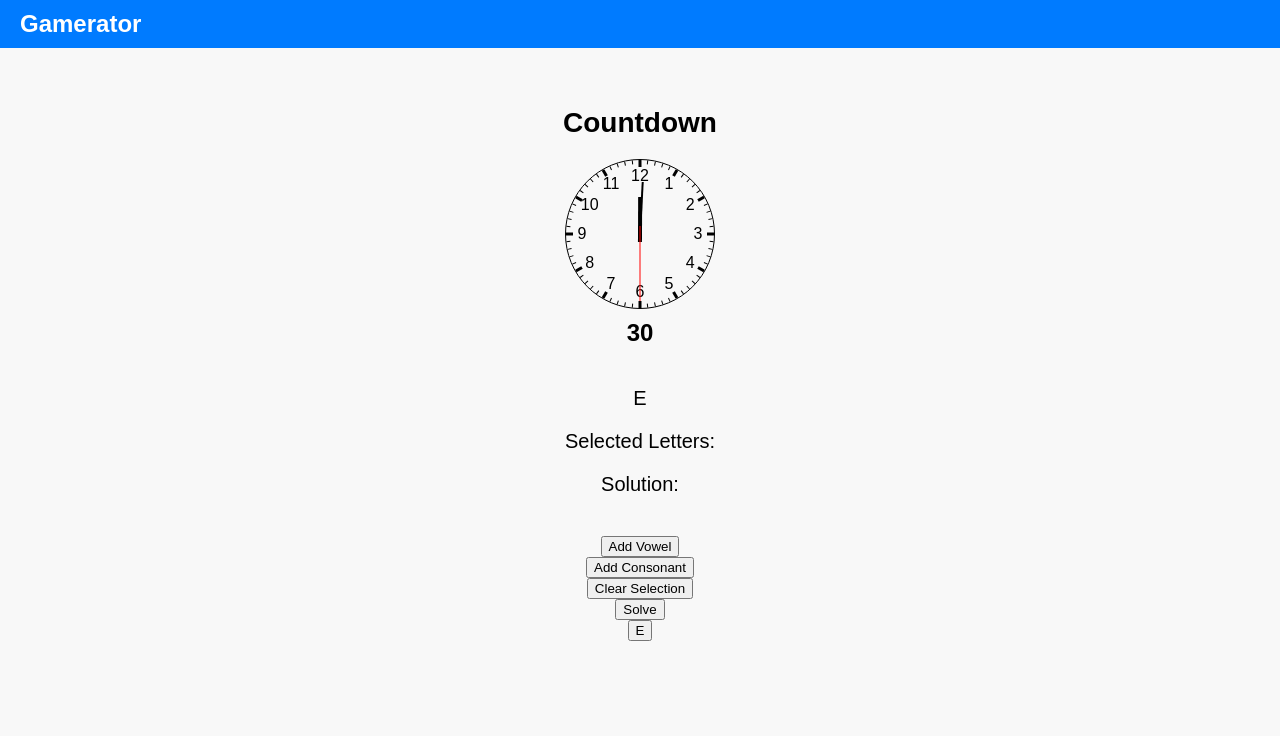
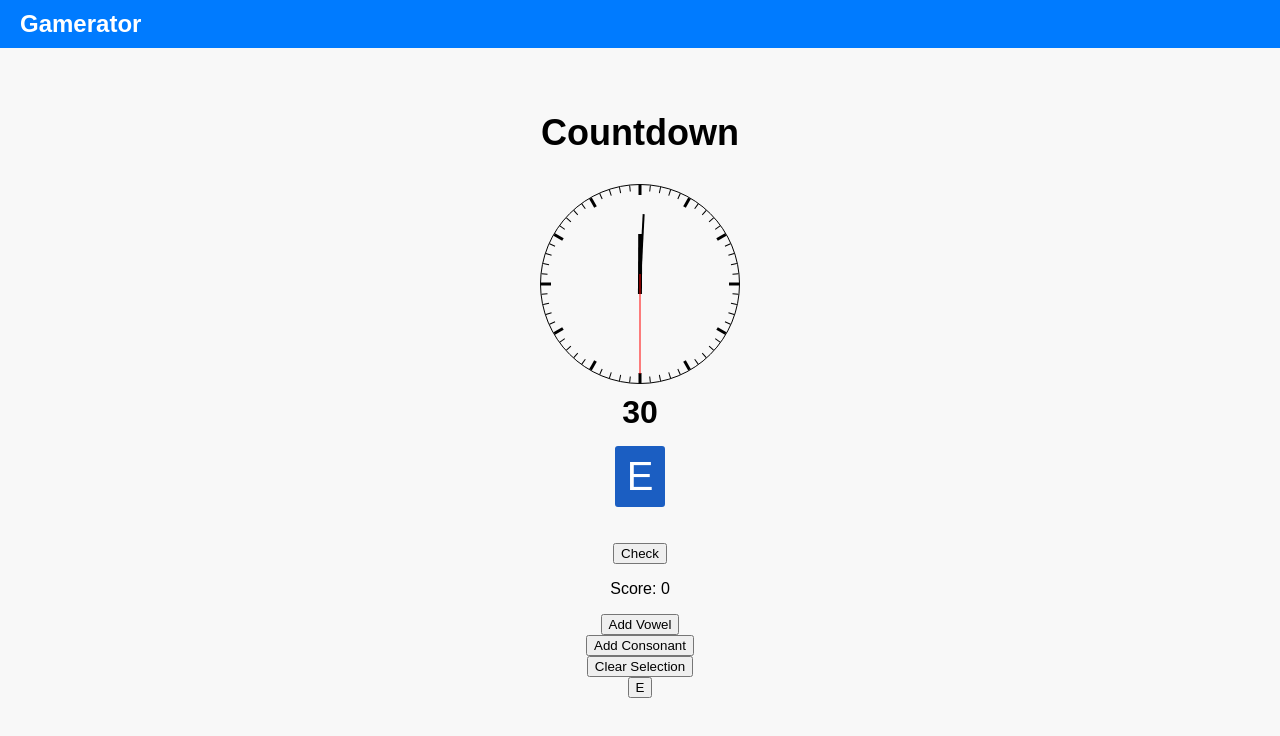
Before and after one commit to prontopablo/Contenterator, a React (Create React App) app: page /Countdown in a window 1280 px wide. Both pictures are taken after a click on the button "Add Vowel". Shown: the top 736 px of the page. Built offline with nearby package versions, Linux system fonts and the light colour scheme.

Commit message:
Fixed word comparison, not being able to use the same letter twice. Updated styling.

```diff
--- a/src/pages/Countdown.css
+++ b/src/pages/Countdown.css
@@ -8,13 +8,13 @@
 }
 
 h1 {
-    font-size: 28px;
-    margin-bottom: 20px;
+  font-size: 36px;
+  margin-bottom: 30px;
   text-align: center;
 }
 
 .clock-container {
-    margin-bottom: 20px;
+  margin-bottom: 10px;
   display: flex;
   flex-direction: column;
   align-items: center;
@@ -22,37 +22,48 @@
 
 .clock {
   margin: 0 auto;
+  width: 200px;
 }
 
 .timer {
-    font-size: 24px;
+  font-size: 32px;
   font-weight: bold;
   margin-top: 10px;
 }
 
 .letters-section {
   text-align: center;
-    margin-bottom: 20px;
+  margin-bottom: 15px;
 }
 
 .letters-section p {
-    font-size: 20px;
+  font-size: 40px;
+  display: inline-block;
+  padding: 5px;
+  margin: 5px;
+  border: 3px solid #1b5ec2;
+  border-radius: 3px;
+  background-color: #1b5ec2;
+  color: white;
+  box-sizing: border-box;
+  width: 50px;
+  text-align: center;
 }
 
 .buttons-container {
   display: flex;
   flex-wrap: wrap;
   justify-content: center;
-    gap: 10px;
-    margin-bottom: 20px;
+  gap: 15px;
+  margin-bottom: 30px;
 }
 
 .button {
-    padding: 10px 20px;
-    font-size: 16px;
+  padding: 15px 30px;
+  font-size: 24px;
   font-weight: bold;
   border: none;
-    border-radius: 4px;
+  border-radius: 5px;
   background-color: #3498db;
   color: #fff;
   cursor: pointer;
@@ -69,15 +80,15 @@
 }
 
 .selected-letters {
-    margin-bottom: 20px;
+  margin-bottom: 30px;
 }
 
 .selected-letters p {
-    font-size: 18px;
+  font-size: 24px;
 }
 
 .solution {
-    font-size: 24px;
+  font-size: 32px;
   font-weight: bold;
 }
 
@@ -85,12 +96,12 @@
   display: flex;
   flex-wrap: wrap;
   justify-content: center;
-    gap: 10px;
+  gap: 15px;
 }
 
 .letter-button {
-    padding: 10px 15px;
-    font-size: 18px;
+  padding: 15px 20px;
+  font-size: 28px;
   font-weight: bold;
   border: none;
   border-radius: 4px;
--- a/src/pages/Countdown.js
+++ b/src/pages/Countdown.js
@@ -9,6 +9,7 @@ const Countdown = () => {
   const [solution, setSolution] = useState('');
   const [timer, setTimer] = useState(30);
   const [wordList, setWordList] = useState([]);
+  const [score, setScore] = useState(0);
 
   const vowels = 'AEIOU';
   const consonants = 'BCDFGHJKLMNPQRSTVWXYZ';
@@ -17,8 +18,9 @@ const Countdown = () => {
     fetch('/words.txt')
       .then((response) => response.text())
       .then((text) => {
-        const words = text.split('\n');
+        const words = text.split(/\r?\n/);
         setWordList(words);
+        console.log(words); // Console log the wordList array
       })
       .catch((error) => {
         console.error('Error reading the word list:', error);
@@ -29,14 +31,19 @@ const Countdown = () => {
     loadWordList();
   }, [loadWordList]);
 
-  const handleSolve = useCallback(() => {
+  const handleCheck = useCallback(() => {
     const selectedWord = selectedLetters.join('').toLowerCase();
-    const isValidWord = wordList.includes(selectedWord);
+    const isValidWord = wordList.some((word, index) => {
+      if (word.toLowerCase() === selectedWord) {
+        setScore(selectedWord.length);
+        setSolution(`Word is valid, ${index + 1}/${wordList.length} alphabetically`);
+        return true;
+      }
+      return false;
+    });
 
-    if (isValidWord) {
-      setSolution('Word is valid');
-    } else {
-      setSolution('No valid word found, ' + selectedWord + ' is not a word.');
+    if (!isValidWord) {
+      setSolution(`No valid word found, ${selectedWord} is not a word.`);
     }
   }, [selectedLetters, wordList]);
 
@@ -48,12 +55,12 @@ const Countdown = () => {
 
       if (timer === 0) {
         clearInterval(interval);
-        handleSolve();
+        handleCheck();
       }
 
       return () => clearInterval(interval);
     }
-  }, [letters, timer, handleSolve]);
+  }, [letters, timer, handleCheck]);
 
   const handleGenerateLetter = (type) => {
     if (letters.length >= 9) {
@@ -66,8 +73,13 @@ const Countdown = () => {
   };
 
   const handleSelectLetter = (letter) => {
-    setSelectedLetters([...selectedLetters, letter]);
-    setLetters(letters.filter((l) => l !== letter));
+    const letterIndex = letters.findIndex((l) => l === letter);
+    if (letterIndex !== -1) {
+      const updatedLetters = [...letters];
+      updatedLetters.splice(letterIndex, 1);
+      setSelectedLetters([...selectedLetters, letter]);
+      setLetters(updatedLetters);
+    }
   };
 
   const handleClearSelection = () => {
@@ -79,13 +91,19 @@ const Countdown = () => {
     <div className="container">
       <h1>Countdown</h1>
       <div className="clock-container">
-        <Clock className="clock" value={new Date(0, 0, 0, 0, 0, timer)} size={150} renderNumbers={true} />
+        <Clock className="clock" value={new Date(0, 0, 0, 0, 0, timer)} size={200} renderNumbers={false} />
         <div className="timer">{timer}</div>
       </div>
       <div className="letters-section">
-        <p>{letters.join(' ')}</p>
-        <p>Selected Letters: {selectedLetters.join(' ')}</p>
-        <p>Solution: {solution}</p>
+        {letters.map((letter, index) => (
+          <p key={index}>{letter}</p>
+        ))}
+      </div>
+      <div className="score-section">
+        <p>{selectedLetters.join(' ')}</p>
+        <button onClick={handleCheck}>Check</button>
+        <p>{solution}</p>
+        <p>Score: {score}</p>
       </div>
       <button onClick={() => handleGenerateLetter('vowel')} disabled={letters.length >= 9}>
         Add Vowel
@@ -94,7 +112,7 @@ const Countdown = () => {
         Add Consonant
       </button>
       <button onClick={handleClearSelection}>Clear Selection</button>
-      <button onClick={handleSolve}>Solve</button>
+
       <div>
         {letters.map((letter, index) => (
           <button key={index} onClick={() => handleSelectLetter(letter)}>
```
Lines whose indentation alone changed are shown as unchanged.
